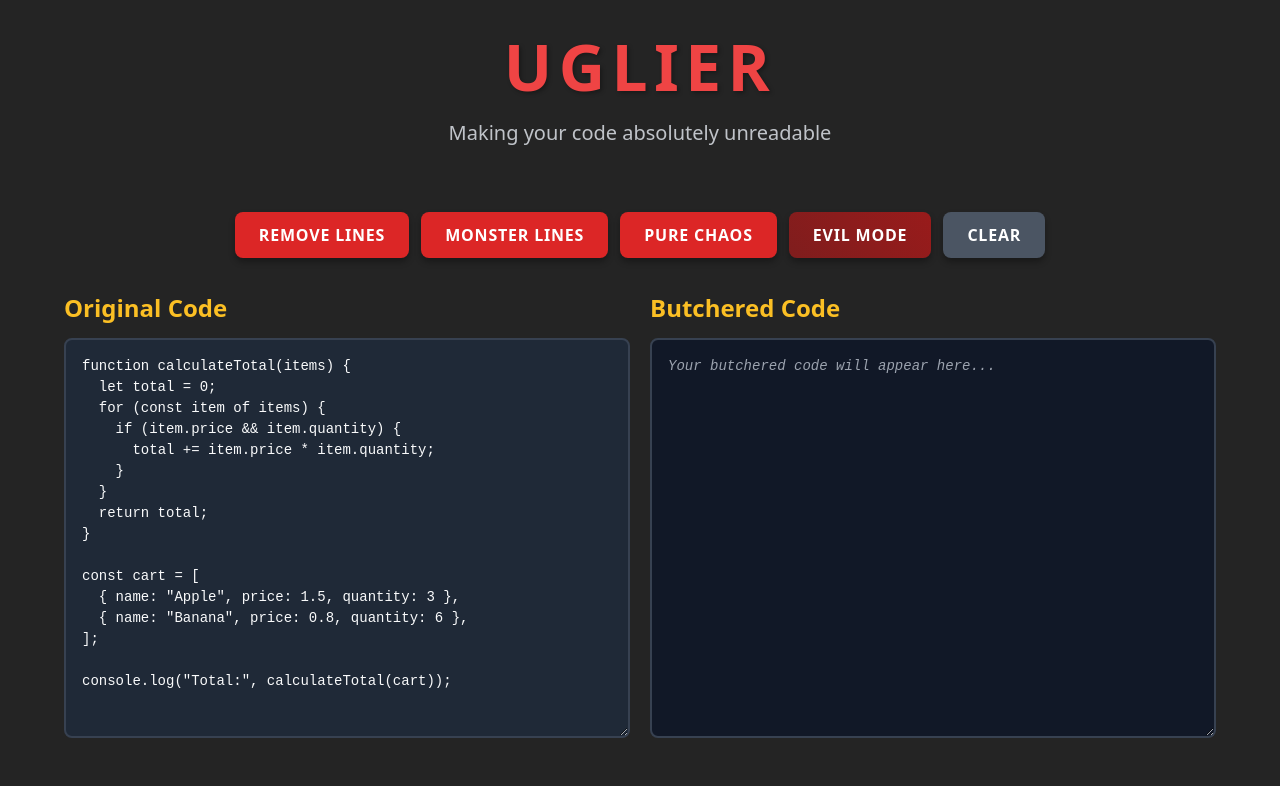
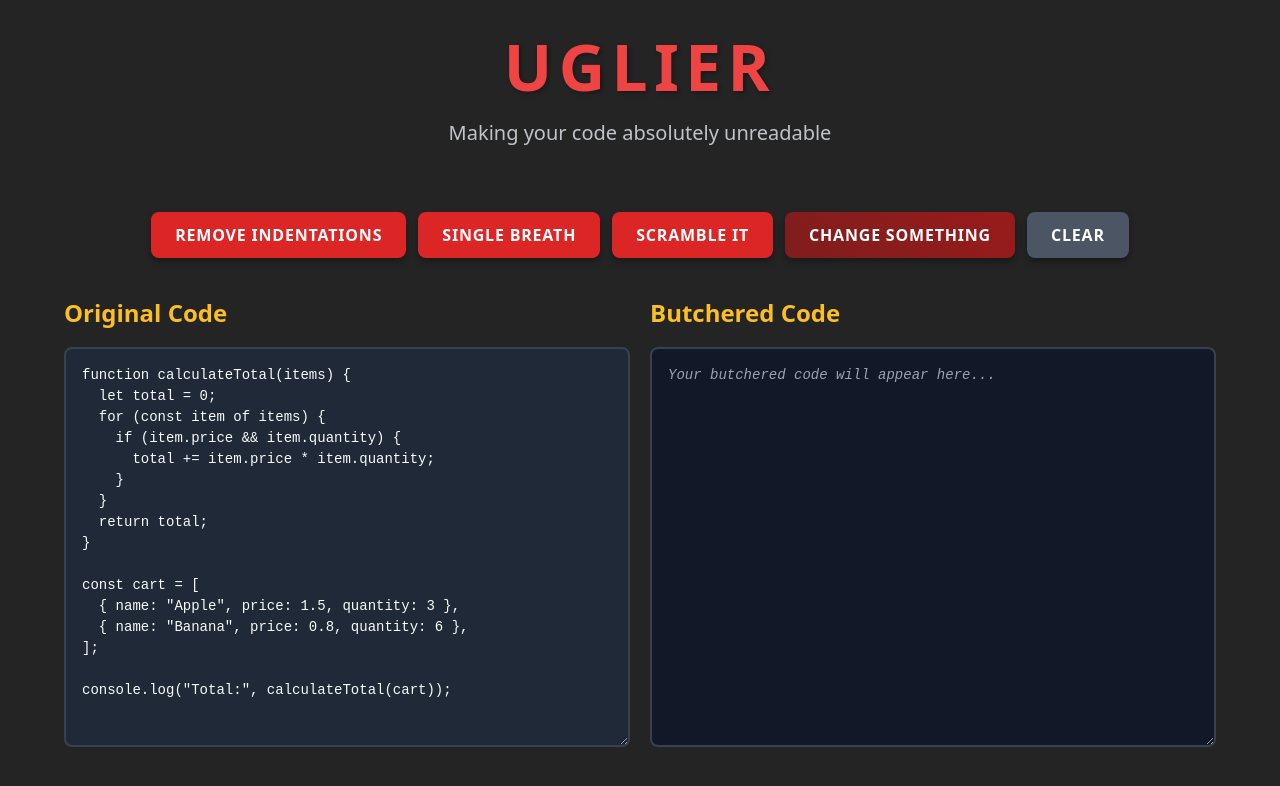
Before and after one commit to Irakli00/murder_she_code, a React (Vite) app in the folder murder_she_code/: page / in a window 1280 px wide. Shown: the top 786 px of the page. Built offline with nearby package versions, Linux system fonts and the light colour scheme.

Commit message:
basic butchery

```diff
--- a/murder_she_code/src/components/CodeForm.jsx
+++ b/murder_she_code/src/components/CodeForm.jsx
@@ -2,12 +2,21 @@ import { useContext } from "react";
 import { AppContext } from "../contexts/AppContext";
 
 function CodeForm() {
-  const { inputCode, setInputCode, outputCode } = useContext(AppContext);
+  const {
+    inputCode,
+    setInputCode,
+    outputCode,
+    displayDanceBtn,
+    setDisplayDanceBtn,
+    scrambleDance,
+  } = useContext(AppContext);
 
   return (
     <div className="editor-container">
       <section className="input-section">
-        <h3 className="section-title">Original Code</h3>
+        <div className="input-header">
+          <h3 className="section-title">Original Code</h3>
+        </div>
         <div className="code-textarea-wrapper">
           <div className="line-numbers"></div>
 
@@ -16,14 +25,26 @@ function CodeForm() {
             className="code-textarea"
             placeholder="Paste your code here..."
             aria-describedby="input-help"
-            defaultValue={inputCode}
+            value={inputCode}
             onChange={(e) => setInputCode(e.target.value)}
           ></textarea>
         </div>
       </section>
 
       <section className="output-section">
-        <h3 className="section-title">Butchered Code</h3>
+        <div className="output-header">
+          <h3 className="section-title">Butchered Code</h3>
+          {displayDanceBtn && (
+            <button
+              onClick={() => {
+                setDisplayDanceBtn(false);
+                scrambleDance();
+              }}
+            >
+              Make it dance
+            </button>
+          )}
+        </div>
         <div className="code-textarea-wrapper">
           <div className="line-numbers"></div>
 
--- a/murder_she_code/src/components/Controls.jsx
+++ b/murder_she_code/src/components/Controls.jsx
@@ -3,44 +3,41 @@ import { useContext } from "react";
 import { AppContext } from "../contexts/AppContext";
 
 function Controls() {
-  // const { inputCode, setOutputCode, noLines } = useContext(AppContext);
-  const { inputCode, noLines } = useContext(AppContext);
-
-  // function noLines1(code) {
-  //   const output = code
-  //     .replace(/\s+/g, " ")
-  //     .replace(/{\s*/g, "{\n")
-  //     .replace(/;\s*/g, ";\n")
-  //     .replace(/,\s*/g, ",\n")
-  //     .replace(/}\s*/g, "\n}\n")
-  //     .split("\n")
-  //     .map((line) => line.trim())
-  //     .filter((line) => line)
-  //     .map((line) => {
-  //       // Break long lines at ~15 characters
-  //       if (line.length > 15) {
-  //         return line.match(/.{1,15}/g).join("\n");
-  //       }
-  //       return line;
-  //     })
-  //     .join("\n")
-  //     .replace(/\n+/g, "\n");
-
-  //   setOutputCode(output);
-  // }
+  const { inputCode, handleButtonClick } = useContext(AppContext);
 
   return (
     <section className="button-container">
-      <button className="btn btn-primary" onClick={() => noLines(inputCode)}>
-        Remove Lines
+      <button
+        className="btn btn-primary"
+        onClick={() => handleButtonClick("noIndent", inputCode)}
+      >
+        Remove Indentations
       </button>
-      {/* <button className="btn btn-primary" onClick={() => noLines1(inputCode)}>
-        Remove Lines
-      </button> */}
-      <button className="btn btn-primary">Monster Lines</button>
-      <button className="btn btn-primary">Pure Chaos</button>
-      <button className="btn btn-evil">EVIL MODE</button>
-      <button className="btn btn-clear">Clear</button>
+
+      <button
+        className="btn btn-primary"
+        onClick={() => handleButtonClick("rapGod", inputCode)}
+      >
+        Single breath
+      </button>
+      <button
+        className="btn btn-primary"
+        onClick={() => handleButtonClick("scramble", inputCode)}
+      >
+        Scramble it
+      </button>
+      <button
+        className="btn btn-evil"
+        onClick={() => handleButtonClick("schizo", inputCode)}
+      >
+        Change Something
+      </button>
+      <button
+        className="btn btn-clear"
+        onClick={() => handleButtonClick("clear", inputCode)}
+      >
+        Clear
+      </button>
     </section>
   );
 }
--- a/murder_she_code/src/contexts/AppContext.jsx
+++ b/murder_she_code/src/contexts/AppContext.jsx
@@ -23,9 +23,9 @@ const cart = [
   { name: "Banana", price: 0.8, quantity: 6 },
 ];
 
-console.log("Total:", calculateTotal(cart));
-`);
+console.log("Total:", calculateTotal(cart));`);
   const [outputCode, setOutputCode] = useState("");
+  const [displayDanceBtn, setDisplayDanceBtn] = useState(false);
 
   const formatCode = async (code, options) => {
     return await prettier.format(code, {
@@ -35,11 +35,16 @@ console.log("Total:", calculateTotal(cart));
     });
   };
 
-  async function noLines(code) {
+  async function noIndentations(code) {
+    if (!code.trim()) {
+      setOutputCode("Nothing to improve");
+      return;
+    }
+
     try {
       const result = await formatCode(code, {
-        printWidth: 15,
-        tabWidth: 1,
+        printWidth: 1,
+        tabWidth: 0,
         useTabs: false,
         semi: false,
         singleQuote: true,
@@ -47,13 +52,129 @@ console.log("Total:", calculateTotal(cart));
         arrowParens: "always",
       });
       setOutputCode(result);
-      return result;
     } catch (error) {
-      const errorMsg = `Tiny lines butchering failed: ${error.message}`;
-      setOutputCode(`// ${errorMsg}`);
+      const errorMsg = `No Indentbutchering failed: ${error.message}`;
+      setOutputCode(`It's butchered enough`);
       throw new Error(errorMsg);
     }
   }
+
+  function rapGod(code) {
+    if (!code.trim()) {
+      setOutputCode("Nothing to improve");
+      return;
+    }
+
+    try {
+      let result = code
+        .replace(/\s+/g, " ") // whitespace to single space
+        //no spaces -->
+        .replace(/;\s*/g, ";")
+        .replace(/{\s*/g, "{")
+        .replace(/}\s*/g, "}")
+        .replace(/,\s*/g, ",")
+        .replace(/\(\s*/g, "(")
+        .replace(/\s*\)/g, ")")
+        .replace(/=\s*/g, "=")
+        .replace(/\s*==\s*/g, "==")
+        .replace(/\s*===\s*/g, "===")
+        .replace(/\s*&&\s*/g, "&&")
+        .replace(/\s*\|\|\s*/g, "||")
+        .replace(/\s*\+\s*/g, "+")
+        .replace(/\s*\*\s*/g, "*")
+        .replace(/\s*-\s*/g, "-")
+        .replace(/\s*\/\s*/g, "/")
+        .replace(/\[\s*/g, "[")
+        .replace(/\s*\]/g, "]")
+        .replace(/:\s*/g, ":")
+        .trim();
+
+      setOutputCode(result);
+    } catch (error) {
+      const errorMsg = `Monster lines butchering failed: ${error.message}`;
+      setOutputCode(`It's butchered enough`);
+      throw new Error(errorMsg);
+    }
+  }
+
+  function scramble(code) {
+    if (!code.trim()) {
+      setOutputCode("Nothing to improve");
+      return;
+    }
+
+    try {
+      const result = code
+        .split("\n")
+        .map((line, i) => {
+          if (line.trim() === "" || i === 0) return line;
+
+          const trimmed = line.trimStart();
+
+          const numTabs = Math.floor(Math.random() * 9);
+          let tabString = "";
+
+          for (let i = 0; i < numTabs; i++) {
+            const tabLength = Math.floor(Math.random() * 12) + 1;
+            tabString += " ".repeat(tabLength);
+          }
+
+          return tabString + trimmed;
+        })
+        .join("\n");
+
+      setOutputCode(result);
+    } catch (error) {
+      const errorMsg = `Random tab chaos failed: ${error.message}`;
+      setOutputCode(`It's butchered enough`);
+      throw new Error(errorMsg);
+    }
+  }
+
+  function scrambleDance() {
+    const intervalId = setInterval(() => scramble(inputCode), 400);
+
+    setTimeout(() => {
+      clearInterval(intervalId);
+      setDisplayDanceBtn(true);
+    }, 4000);
+  }
+
+  function schizoAttack(code) {
+    if (!code.trim()) {
+      setOutputCode("Nothing to improve");
+      return;
+    }
+
+    setOutputCode(inputCode);
+  }
+
+  const handleButtonClick = (buttonType, code) => {
+    switch (buttonType) {
+      case "noIndent":
+        noIndentations(code);
+        setDisplayDanceBtn(false);
+        break;
+      case "rapGod":
+        rapGod(code);
+        setDisplayDanceBtn(false);
+        break;
+      case "scramble":
+        code.trim() && setDisplayDanceBtn(true);
+        scramble(code);
+        break;
+      case "clear":
+        setDisplayDanceBtn(false);
+        setInputCode("");
+        setOutputCode("");
+        break;
+      case "schizo":
+        schizoAttack(code);
+        setDisplayDanceBtn(false);
+
+        break;
+    }
+  };
 
   return (
     <AppContext.Provider
@@ -64,7 +185,10 @@ console.log("Total:", calculateTotal(cart));
         setOutputCode,
         formatCode,
 
-        noLines,
+        handleButtonClick,
+        scrambleDance,
+        displayDanceBtn,
+        setDisplayDanceBtn,
       }}
     >
       {children}
--- a/murder_she_code/src/index.css
+++ b/murder_she_code/src/index.css
@@ -12,6 +12,16 @@
   -webkit-font-smoothing: antialiased;
   -moz-osx-font-smoothing: grayscale;
 }
+
+/* ------------------------------ */
+/* ------------------------------ */
+/* ------------------------------ */
+textarea {
+  text-wrap: nowrap;
+}
+/* ------------------------------ */
+/* ------------------------------ */
+/* ------------------------------ */
 
 * {
   margin: 0;
@@ -160,7 +170,6 @@ button:focus-visible {
   font-size: 1.5rem;
   font-weight: 600;
   color: #fbbf24;
-  margin-bottom: 0.75rem;
   text-align: left;
 }
 
@@ -200,20 +209,19 @@ button:focus-visible {
   box-shadow: 0 0 0 3px rgba(75, 85, 99, 0.1);
 }
 
-/* .code-textarea::-webkit-scrollbar {
-  width: 8px;
+.output-header,
+.input-header {
+  display: flex;
+  justify-content: space-between;
+  align-items: center;
+
+  margin-bottom: 0.75rem;
+  height: 45px;
 }
-
-.code-textarea::-webkit-scrollbar-track {
-  background: #374151;
-  border-radius: 4px;
+.output-header button {
+  background-color: #fbbf24;
+  color: #333;
 }
-
-.code-textarea::-webkit-scrollbar-thumb {
-  background: #6b7280;
-  border-radius: 4px;
+.output-header button:hover {
+  border: 1px solid #f9fafb;
 }
-
-.code-textarea::-webkit-scrollbar-thumb:hover {
-  background: #9ca3af;
-} */
```
